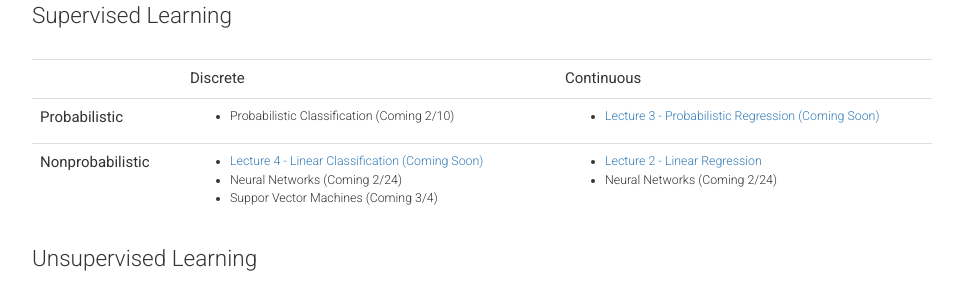
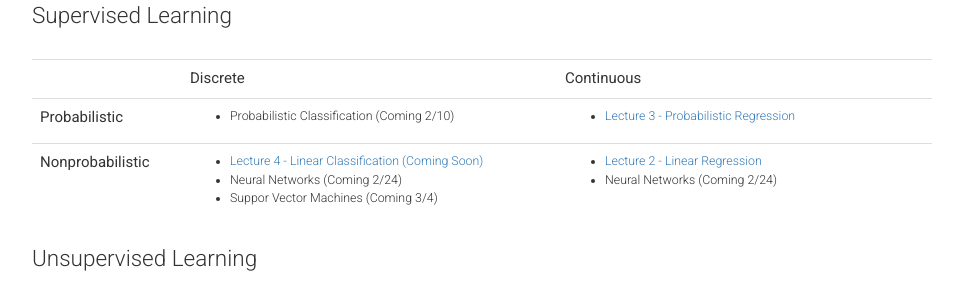
Before and after one commit to harvard-ml-courses/cs181-web-2020, a Jekyll site: the page built from cube.html, in a window 1280 px wide. Shown: the part 263-563 px from the top of the page, without its empty margins (158-1121 px from the left). Built offline with Jekyll 4.4.1, drawn with Linux system fonts in a browser that asks for light colours.

Commit message:
edit cube

```diff
--- a/cube.html
+++ b/cube.html
@@ -23,7 +23,7 @@ weight: 0
               </td>
               <td>
                 <ul>
-                  <li><a href="{{ site.baseurl }}/recap3" target="_blank">Lecture 3 - Probabilistic Regression (Coming Soon)</a></li>
+                  <li><a href="{{ site.baseurl }}/recap3" target="_blank">Lecture 3 - Probabilistic Regression</a></li>
                 </ul>
               </td>
             </tr>
```
